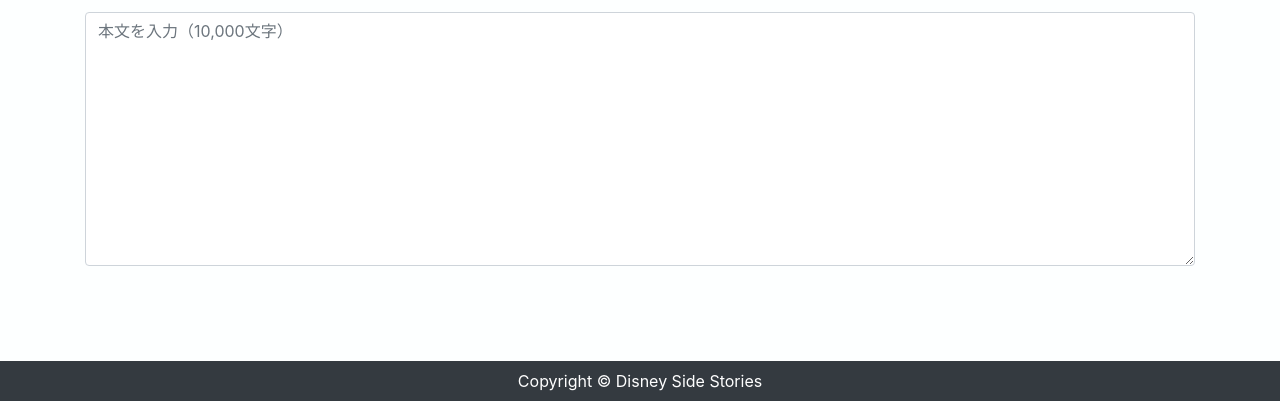
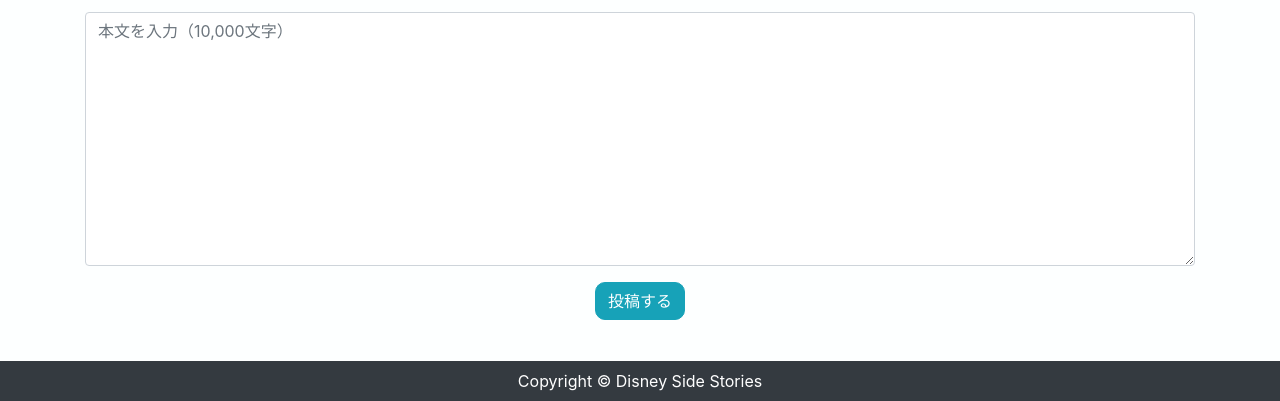
Before and after one commit to Minari766/disney_side_stories, a Django app: page /post/new/ in a window 1280 px wide. Shown: the part 399-800 px from the top of the page. Run offline with Django 3.2, Linux system fonts and the light colour scheme; the visitor is signed in with stand-in values (Sample User, id 1); some libraries are stand-ins or nearby versions.

Commit message:
20201217

```diff
--- a/app/templates/app/post_form.html
+++ b/app/templates/app/post_form.html
@@ -29,9 +29,9 @@
     <div class="formpost">
         {% render_field form.content class="form-control" placeholder="本文を入力（10,000文字）" %}
     </div>
-    <!-- <div class="text-center">
+    <div class="text-center">
         <button class="btn btn-info" type="submit">投稿する</button>
-    </div> -->
+    </div>
 </form>
 
 {% endblock %}
```
